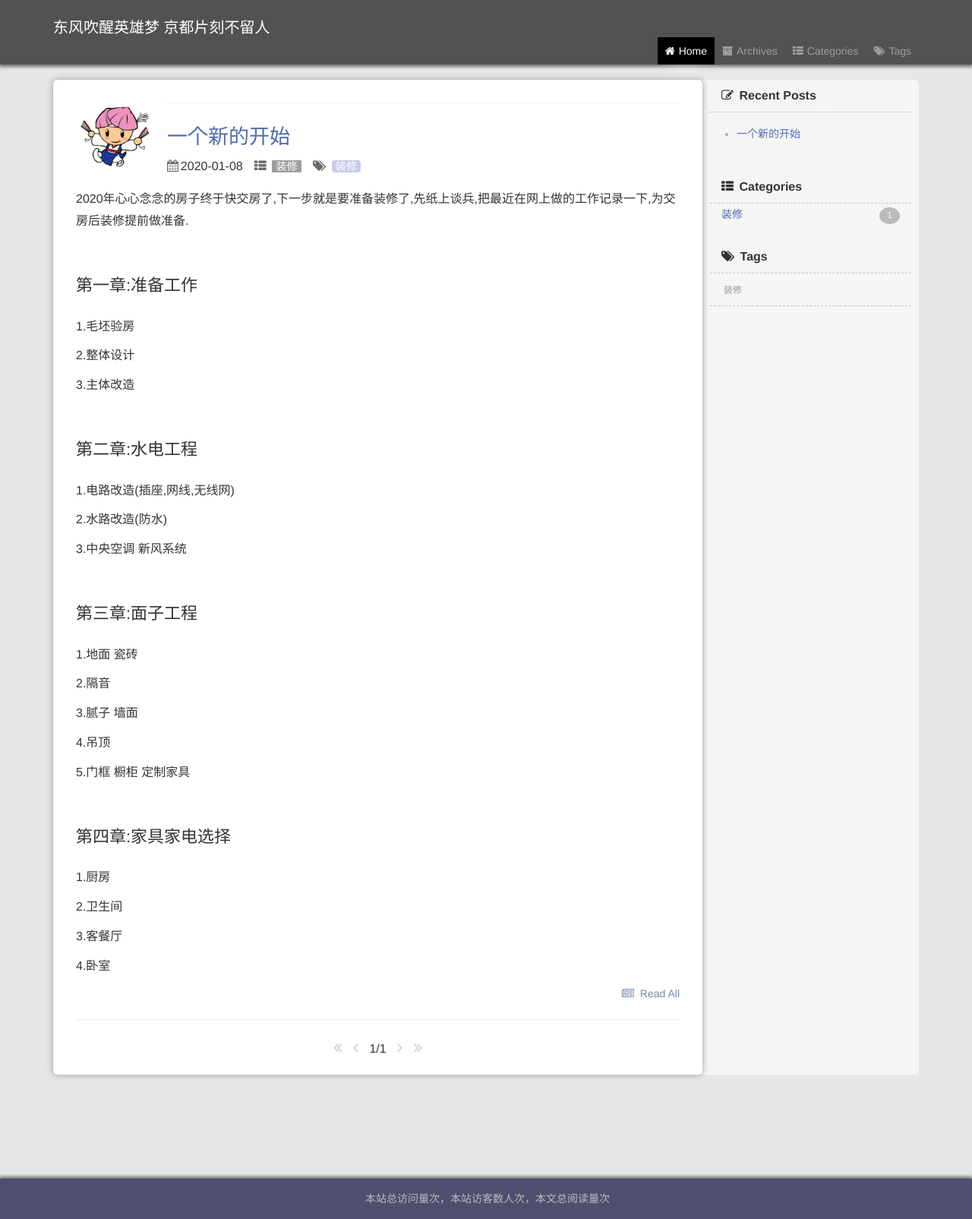
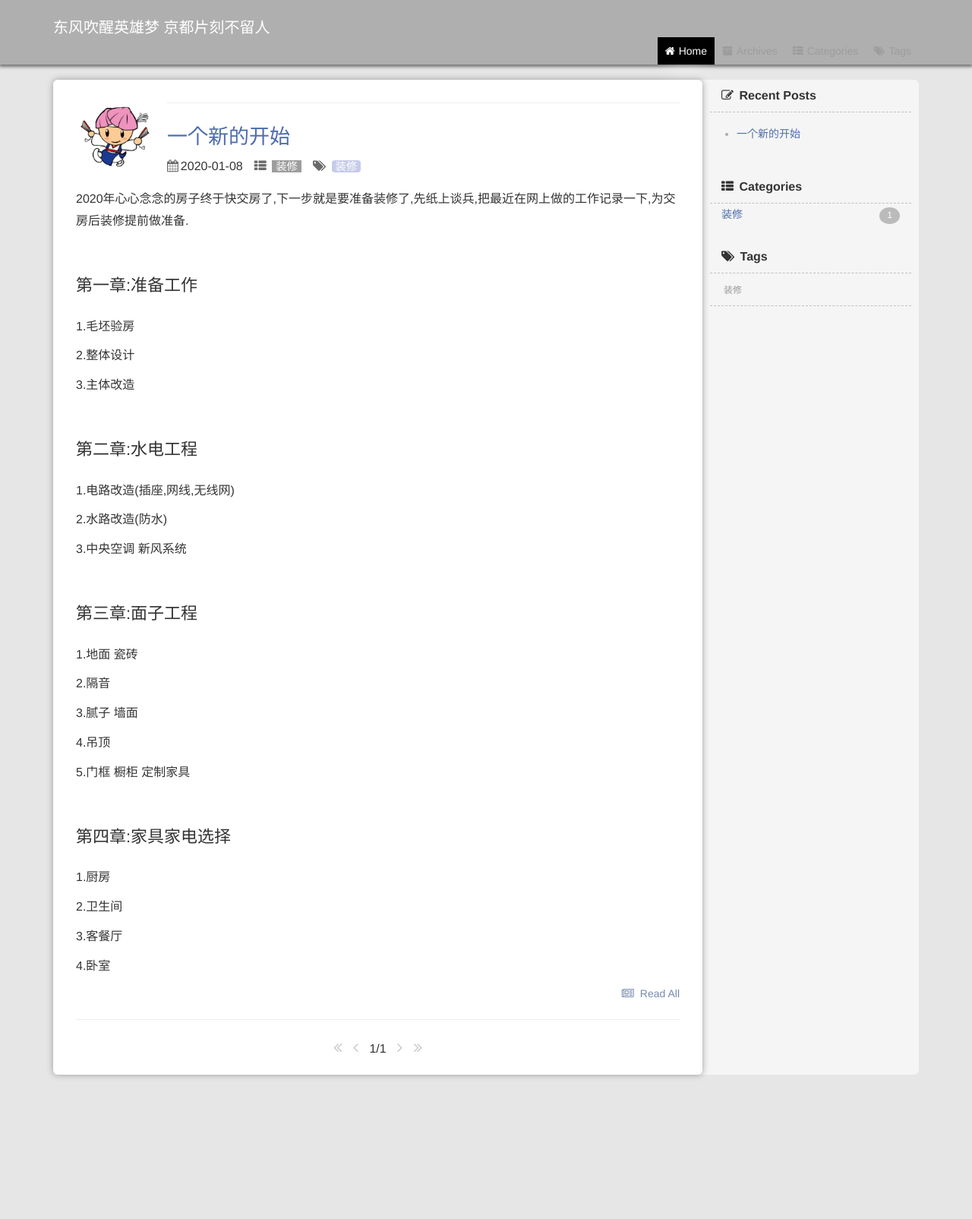
Before and after one commit to wuming0108/wuming0108.github.io, a Jekyll site: the page built from index.html, in a window 1280 px wide. Shown: the whole page at 76% size. Built offline with Jekyll 4.4.1, drawn with Linux system fonts in a browser that asks for light colours; the list of posts is cut into pages by our own code; comment, search, counter and statistics services are not loaded; a style sheet for code colours, icons or effects is not loaded.

Commit message:
样式修改

```diff
--- a/_includes/footer.html
+++ b/_includes/footer.html
@@ -1,4 +1,4 @@
-<footer class="site-footer">
+<!--<footer class="site-footer">
 
 
     <div class="wrapper">
@@ -16,3 +16,4 @@
     </div>
 </footer>
 <script async src="https://dn-lbstatics.qbox.me/busuanzi/2.3/busuanzi.pure.mini.js"></script>
+-->
--- a/_sass/_header.scss
+++ b/_sass/_header.scss
@@ -1,5 +1,5 @@
 header {
-    background: #525252;
+    background: #afafaf;
     //height: 52px;
     //height: 98px;
     padding-top: 20px;
```
